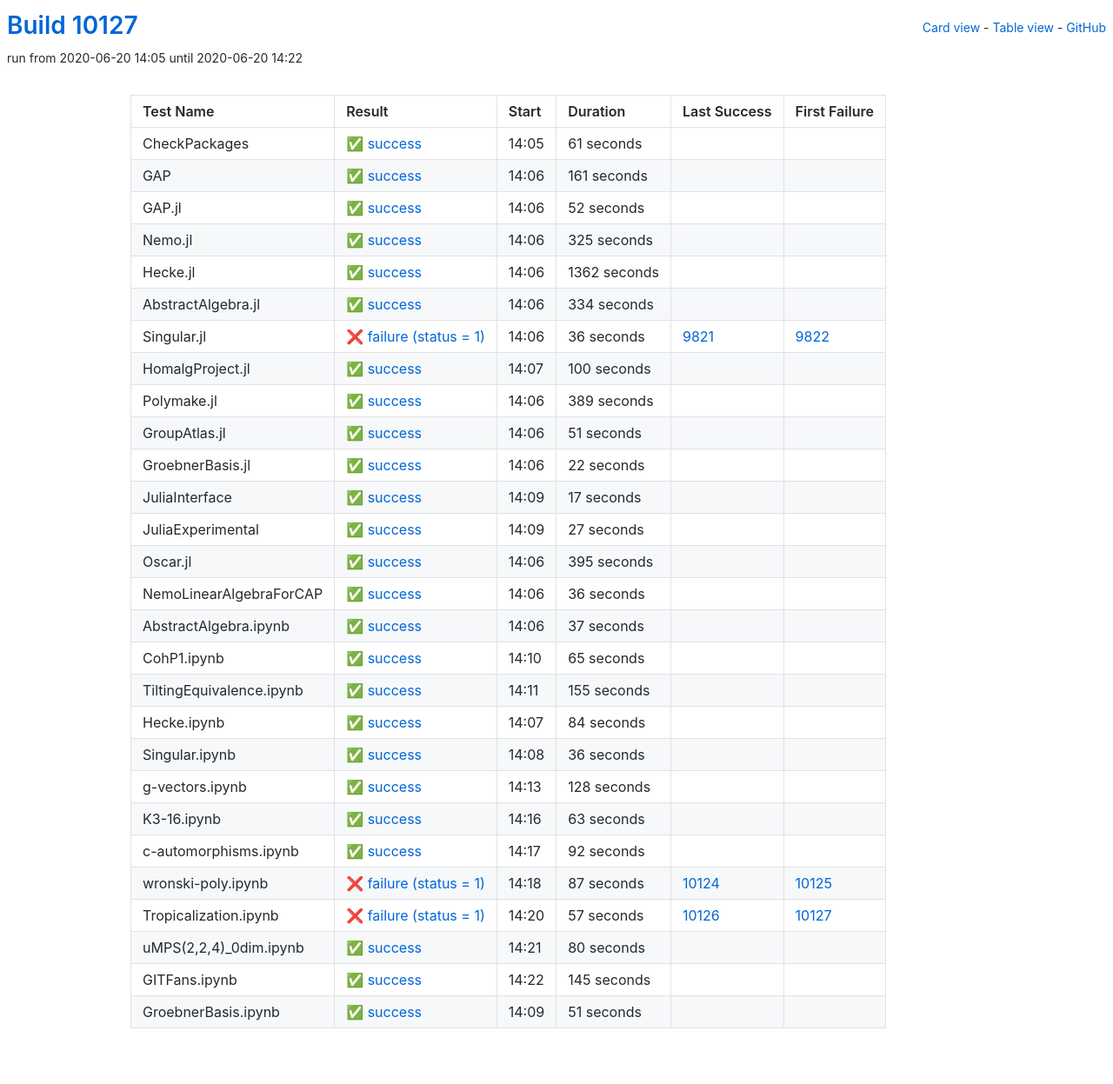
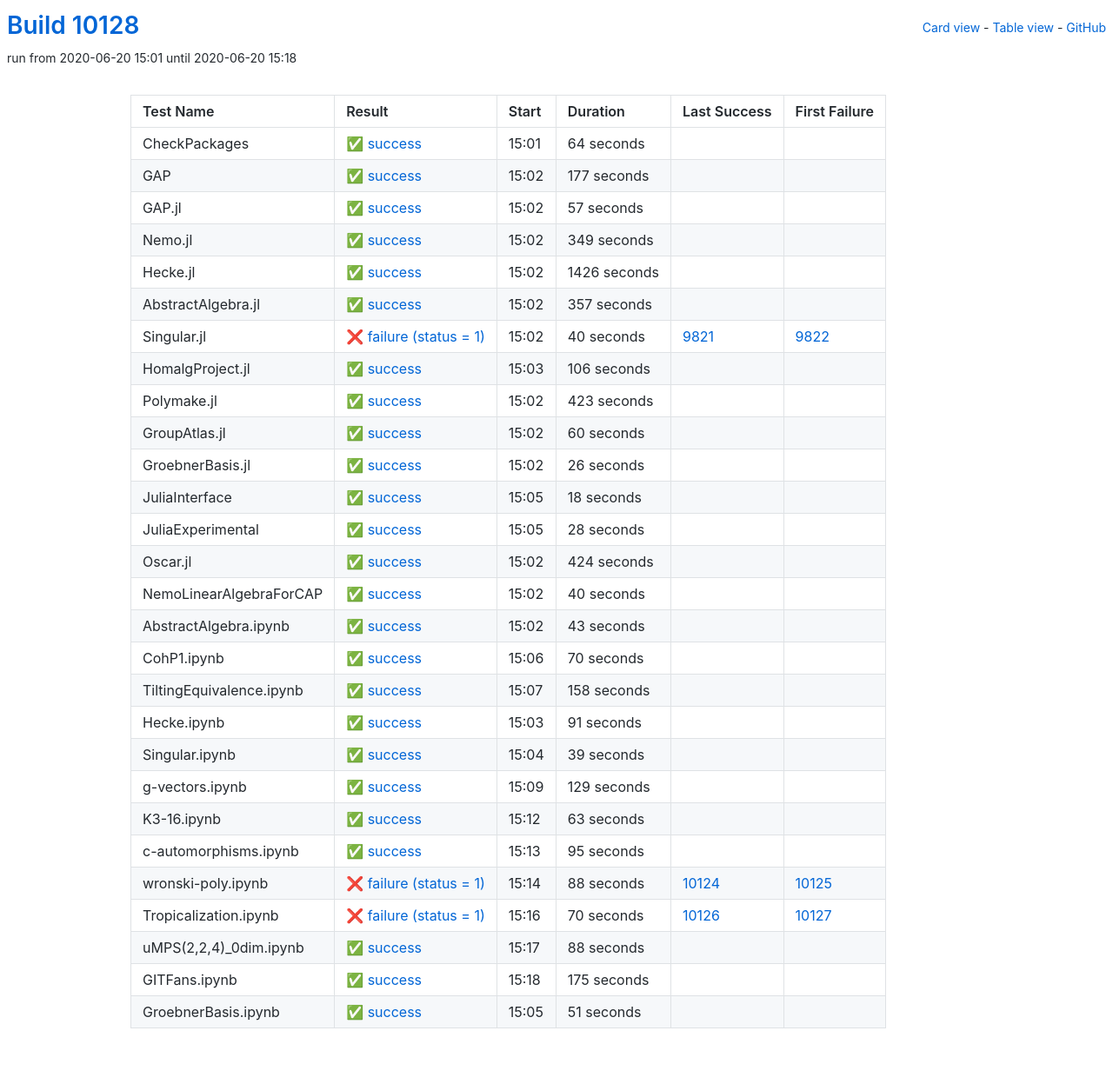
Before and after one commit to oscar-system/oscar-ci-status, a Jekyll site: the page built from table.html, in a window 1280 px wide. Shown: the whole page at 87% size. Built offline with Jekyll 4.4.1, drawn with Linux system fonts in a browser that asks for light colours.

Commit message:
Build #10128

```diff
--- a/_data/ci.yml
+++ b/_data/ci.yml
@@ -1,6 +1,6 @@
 ---
-build: 10127
-build_url: https://oscarci.mathematik.uni-kl.de/job/oscar/10127/
+build: 10128
+build_url: https://oscarci.mathematik.uni-kl.de/job/oscar/10128/
 job: oscar
 organization: oscar-system
 repo: oscar-ci-status
@@ -8,260 +8,260 @@
 tests:
 - name: CheckPackages
   id: checkpackages
-  log: https://oscarci.mathematik.uni-kl.de/job/oscar/10127/artifact/logs/build-10127/CheckPackages.log
-  start: 2020-06-20 14:05
+  log: https://oscarci.mathematik.uni-kl.de/job/oscar/10128/artifact/logs/build-10128/CheckPackages.log
+  start: 2020-06-20 15:01
   success: true
   exitcode: 0
   status: success
-  duration: 61
+  duration: 64
   last_success: false
   last_success_url:
   first_failure: false
   first_failure_url:
 - name: GAP
   id: gap
-  log: https://oscarci.mathematik.uni-kl.de/job/oscar/10127/artifact/logs/build-10127/GAP.log
-  start: 2020-06-20 14:06
+  log: https://oscarci.mathematik.uni-kl.de/job/oscar/10128/artifact/logs/build-10128/GAP.log
+  start: 2020-06-20 15:02
   success: true
   exitcode: 0
   status: success
-  duration: 161
+  duration: 177
   last_success: false
   last_success_url:
   first_failure: false
   first_failure_url:
 - name: GAP.jl
   id: gap-jl
-  log: https://oscarci.mathematik.uni-kl.de/job/oscar/10127/artifact/logs/build-10127/GAP.jl.log
-  start: 2020-06-20 14:06
+  log: https://oscarci.mathematik.uni-kl.de/job/oscar/10128/artifact/logs/build-10128/GAP.jl.log
+  start: 2020-06-20 15:02
   success: true
   exitcode: 0
   status: success
-  duration: 52
+  duration: 57
   last_success: false
   last_success_url:
   first_failure: false
   first_failure_url:
 - name: Nemo.jl
   id: nemo-jl
-  log: https://oscarci.mathematik.uni-kl.de/job/oscar/10127/artifact/logs/build-10127/Nemo.jl.log
-  start: 2020-06-20 14:06
+  log: https://oscarci.mathematik.uni-kl.de/job/oscar/10128/artifact/logs/build-10128/Nemo.jl.log
+  start: 2020-06-20 15:02
   success: true
   exitcode: 0
   status: success
-  duration: 325
+  duration: 349
   last_success: false
   last_success_url:
   first_failure: false
   first_failure_url:
 - name: Hecke.jl
   id: hecke-jl
-  log: https://oscarci.mathematik.uni-kl.de/job/oscar/10127/artifact/logs/build-10127/Hecke.jl.log
-  start: 2020-06-20 14:06
+  log: https://oscarci.mathematik.uni-kl.de/job/oscar/10128/artifact/logs/build-10128/Hecke.jl.log
+  start: 2020-06-20 15:02
   success: true
   exitcode: 0
   status: success
-  duration: 1362
+  duration: 1426
   last_success: false
   last_success_url:
   first_failure: false
   first_failure_url:
 - name: AbstractAlgebra.jl
   id: abstractalgebra-jl
-  log: https://oscarci.mathematik.uni-kl.de/job/oscar/10127/artifact/logs/build-10127/AbstractAlgebra.jl.log
-  start: 2020-06-20 14:06
+  log: https://oscarci.mathematik.uni-kl.de/job/oscar/10128/artifact/logs/build-10128/AbstractAlgebra.jl.log
+  start: 2020-06-20 15:02
   success: true
   exitcode: 0
   status: success
-  duration: 334
+  duration: 357
   last_success: false
   last_success_url:
   first_failure: false
   first_failure_url:
 - name: Singular.jl
   id: singular-jl
-  log: https://oscarci.mathematik.uni-kl.de/job/oscar/10127/artifact/logs/build-10127/Singular.jl.log
-  start: 2020-06-20 14:06
+  log: https://oscarci.mathematik.uni-kl.de/job/oscar/10128/artifact/logs/build-10128/Singular.jl.log
+  start: 2020-06-20 15:02
   success: false
   exitcode: 1
   status: failure
-  duration: 36
+  duration: 40
   last_success: 9821
   last_success_url: https://oscarci.mathematik.uni-kl.de/job/oscar/9821/
   first_failure: 9822
   first_failure_url: https://oscarci.mathematik.uni-kl.de/job/oscar/9822/
 - name: HomalgProject.jl
   id: homalgproject-jl
-  log: https://oscarci.mathematik.uni-kl.de/job/oscar/10127/artifact/logs/build-10127/HomalgProject.jl.log
-  start: 2020-06-20 14:07
+  log: https://oscarci.mathematik.uni-kl.de/job/oscar/10128/artifact/logs/build-10128/HomalgProject.jl.log
+  start: 2020-06-20 15:03
   success: true
   exitcode: 0
   status: success
-  duration: 100
+  duration: 106
   last_success: false
   last_success_url:
   first_failure: false
   first_failure_url:
 - name: Polymake.jl
   id: polymake-jl
-  log: https://oscarci.mathematik.uni-kl.de/job/oscar/10127/artifact/logs/build-10127/Polymake.jl.log
-  start: 2020-06-20 14:06
+  log: https://oscarci.mathematik.uni-kl.de/job/oscar/10128/artifact/logs/build-10128/Polymake.jl.log
+  start: 2020-06-20 15:02
   success: true
   exitcode: 0
   status: success
-  duration: 389
+  duration: 423
   last_success: false
   last_success_url:
   first_failure: false
   first_failure_url:
 - name: GroupAtlas.jl
   id: groupatlas-jl
-  log: https://oscarci.mathematik.uni-kl.de/job/oscar/10127/artifact/logs/build-10127/GroupAtlas.jl.log
-  start: 2020-06-20 14:06
+  log: https://oscarci.mathematik.uni-kl.de/job/oscar/10128/artifact/logs/build-10128/GroupAtlas.jl.log
+  start: 2020-06-20 15:02
   success: true
   exitcode: 0
   status: success
-  duration: 51
+  duration: 60
   last_success: false
   last_success_url:
   first_failure: false
   first_failure_url:
 - name: GroebnerBasis.jl
   id: groebnerbasis-jl
-  log: https://oscarci.mathematik.uni-kl.de/job/oscar/10127/artifact/logs/build-10127/GroebnerBasis.jl.log
-  start: 2020-06-20 14:06
+  log: https://oscarci.mathematik.uni-kl.de/job/oscar/10128/artifact/logs/build-10128/GroebnerBasis.jl.log
+  start: 2020-06-20 15:02
   success: true
   exitcode: 0
   status: success
-  duration: 22
+  duration: 26
   last_success: false
   last_success_url:
   first_failure: false
   first_failure_url:
 - name: JuliaInterface
   id: juliainterface
-  log: https://oscarci.mathematik.uni-kl.de/job/oscar/10127/artifact/logs/build-10127/JuliaInterface.log
-  start: 2020-06-20 14:09
+  log: https://oscarci.mathematik.uni-kl.de/job/oscar/10128/artifact/logs/build-10128/JuliaInterface.log
+  start: 2020-06-20 15:05
   success: true
   exitcode: 0
   status: success
-  duration: 17
+  duration: 18
   last_success: false
   last_success_url:
   first_failure: false
   first_failure_url:
 - name: JuliaExperimental
   id: juliaexperimental
-  log: https://oscarci.mathematik.uni-kl.de/job/oscar/10127/artifact/logs/build-10127/JuliaExperimental.log
-  start: 2020-06-20 14:09
+  log: https://oscarci.mathematik.uni-kl.de/job/oscar/10128/artifact/logs/build-10128/JuliaExperimental.log
+  start: 2020-06-20 15:05
   success: true
   exitcode: 0
   status: success
-  duration: 27
+  duration: 28
   last_success: false
   last_success_url:
   first_failure: false
   first_failure_url:
 - name: Oscar.jl
   id: oscar-jl
-  log: https://oscarci.mathematik.uni-kl.de/job/oscar/10127/artifact/logs/build-10127/Oscar.jl.log
-  start: 2020-06-20 14:06
+  log: https://oscarci.mathematik.uni-kl.de/job/oscar/10128/artifact/logs/build-10128/Oscar.jl.log
+  start: 2020-06-20 15:02
   success: true
   exitcode: 0
   status: success
-  duration: 395
+  duration: 424
   last_success: false
   last_success_url:
   first_failure: false
   first_failure_url:
 - name: NemoLinearAlgebraForCAP
   id: nemolinearalgebraforcap
-  log: https://oscarci.mathematik.uni-kl.de/job/oscar/10127/artifact/logs/build-10127/NemoLinearAlgebraForCAP.log
-  start: 2020-06-20 14:06
+  log: https://oscarci.mathematik.uni-kl.de/job/oscar/10128/artifact/logs/build-10128/NemoLinearAlgebraForCAP.log
+  start: 2020-06-20 15:02
   success: true
   exitcode: 0
   status: success
-  duration: 36
+  duration: 40
   last_success: false
   last_success_url:
   first_failure: false
   first_failure_url:
 - name: AbstractAlgebra.ipynb
   id: abstractalgebra-ipynb
-  log: https://oscarci.mathematik.uni-kl.de/job/oscar/10127/artifact/logs/build-10127/AbstractAlgebra.ipynb.log
-  start: 2020-06-20 14:06
+  log: https://oscarci.mathematik.uni-kl.de/job/oscar/10128/artifact/logs/build-10128/AbstractAlgebra.ipynb.log
+  start: 2020-06-20 15:02
   success: true
   exitcode: 0
   status: success
-  duration: 37
+  duration: 43
   last_success: false
   last_success_url:
   first_failure: false
   first_failure_url:
 - name: CohP1.ipynb
   id: cohp1-ipynb
-  log: https://oscarci.mathematik.uni-kl.de/job/oscar/10127/artifact/logs/build-10127/CohP1.ipynb.log
-  start: 2020-06-20 14:10
+  log: https://oscarci.mathematik.uni-kl.de/job/oscar/10128/artifact/logs/build-10128/CohP1.ipynb.log
+  start: 2020-06-20 15:06
   success: true
   exitcode: 0
   status: success
-  duration: 65
+  duration: 70
   last_success: false
   last_success_url:
   first_failure: false
   first_failure_url:
 - name: TiltingEquivalence.ipynb
   id: tiltingequivalence-ipynb
-  log: https://oscarci.mathematik.uni-kl.de/job/oscar/10127/artifact/logs/build-10127/TiltingEquivalence.ipynb.log
-  start: 2020-06-20 14:11
+  log: https://oscarci.mathematik.uni-kl.de/job/oscar/10128/artifact/logs/build-10128/TiltingEquivalence.ipynb.log
+  start: 2020-06-20 15:07
   success: true
   exitcode: 0
   status: success
-  duration: 155
+  duration: 158
   last_success: false
   last_success_url:
   first_failure: false
   first_failure_url:
 - name: Hecke.ipynb
   id: hecke-ipynb
-  log: https://oscarci.mathematik.uni-kl.de/job/oscar/10127/artifact/logs/build-10127/Hecke.ipynb.log
-  start: 2020-06-20 14:07
+  log: https://oscarci.mathematik.uni-kl.de/job/oscar/10128/artifact/logs/build-10128/Hecke.ipynb.log
+  start: 2020-06-20 15:03
   success: true
   exitcode: 0
   status: success
-  duration: 84
+  duration: 91
   last_success: false
   last_success_url:
   first_failure: false
   first_failure_url:
 - name: Singular.ipynb
   id: singular-ipynb
-  log: https://oscarci.mathematik.uni-kl.de/job/oscar/10127/artifact/logs/build-10127/Singular.ipynb.log
-  start: 2020-06-20 14:08
+  log: https://oscarci.mathematik.uni-kl.de/job/oscar/10128/artifact/logs/build-10128/Singular.ipynb.log
+  start: 2020-06-20 15:04
   success: true
   exitcode: 0
   status: success
-  duration: 36
+  duration: 39
   last_success: false
   last_success_url:
   first_failure: false
   first_failure_url:
 - name: g-vectors.ipynb
   id: g-vectors-ipynb
-  log: https://oscarci.mathematik.uni-kl.de/job/oscar/10127/artifact/logs/build-10127/g-vectors.ipynb.log
-  start: 2020-06-20 14:13
+  log: https://oscarci.mathematik.uni-kl.de/job/oscar/10128/artifact/logs/build-10128/g-vectors.ipynb.log
+  start: 2020-06-20 15:09
   success: true
   exitcode: 0
   status: success
-  duration: 128
+  duration: 129
   last_success: false
   last_success_url:
   first_failure: false
   first_failure_url:
 - name: K3-16.ipynb
   id: k3-16-ipynb
-  log: https://oscarci.mathematik.uni-kl.de/job/oscar/10127/artifact/logs/build-10127/K3-16.ipynb.log
-  start: 2020-06-20 14:16
+  log: https://oscarci.mathematik.uni-kl.de/job/oscar/10128/artifact/logs/build-10128/K3-16.ipynb.log
+  start: 2020-06-20 15:12
   success: true
   exitcode: 0
   status: success
@@ -272,68 +272,68 @@
   first_failure_url:
 - name: c-automorphisms.ipynb
   id: c-automorphisms-ipynb
-  log: https://oscarci.mathematik.uni-kl.de/job/oscar/10127/artifact/logs/build-10127/c-automorphisms.ipynb.log
-  start: 2020-06-20 14:17
+  log: https://oscarci.mathematik.uni-kl.de/job/oscar/10128/artifact/logs/build-10128/c-automorphisms.ipynb.log
+  start: 2020-06-20 15:13
   success: true
   exitcode: 0
   status: success
-  duration: 92
+  duration: 95
   last_success: false
   last_success_url:
   first_failure: false
   first_failure_url:
 - name: wronski-poly.ipynb
   id: wronski-poly-ipynb
-  log: https://oscarci.mathematik.uni-kl.de/job/oscar/10127/artifact/logs/build-10127/wronski-poly.ipynb.log
-  start: 2020-06-20 14:18
+  log: https://oscarci.mathematik.uni-kl.de/job/oscar/10128/artifact/logs/build-10128/wronski-poly.ipynb.log
+  start: 2020-06-20 15:14
   success: false
   exitcode: 1
   status: failure
-  duration: 87
+  duration: 88
   last_success: 10124
   last_success_url: https://oscarci.mathematik.uni-kl.de/job/oscar/10124/
   first_failure: 10125
   first_failure_url: https://oscarci.mathematik.uni-kl.de/job/oscar/10125/
 - name: Tropicalization.ipynb
   id: tropicalization-ipynb
-  log: https://oscarci.mathematik.uni-kl.de/job/oscar/10127/artifact/logs/build-10127/Tropicalization.ipynb.log
-  start: 2020-06-20 14:20
+  log: https://oscarci.mathematik.uni-kl.de/job/oscar/10128/artifact/logs/build-10128/Tropicalization.ipynb.log
+  start: 2020-06-20 15:16
   success: false
   exitcode: 1
   status: failure
-  duration: 57
+  duration: 70
   last_success: 10126
   last_success_url: https://oscarci.mathematik.uni-kl.de/job/oscar/10126/
   first_failure: 10127
   first_failure_url: https://oscarci.mathematik.uni-kl.de/job/oscar/10127/
 - name: uMPS(2,2,4)_0dim.ipynb
   id: umps-2-2-4-0dim-ipynb
-  log: https://oscarci.mathematik.uni-kl.de/job/oscar/10127/artifact/logs/build-10127/uMPS-2-2-4-_0dim.ipynb.log
-  start: 2020-06-20 14:21
+  log: https://oscarci.mathematik.uni-kl.de/job/oscar/10128/artifact/logs/build-10128/uMPS-2-2-4-_0dim.ipynb.log
+  start: 2020-06-20 15:17
   success: true
   exitcode: 0
   status: success
-  duration: 80
+  duration: 88
   last_success: false
   last_success_url:
   first_failure: false
   first_failure_url:
 - name: GITFans.ipynb
   id: gitfans-ipynb
-  log: https://oscarci.mathematik.uni-kl.de/job/oscar/10127/artifact/logs/build-10127/GITFans.ipynb.log
-  start: 2020-06-20 14:22
+  log: https://oscarci.mathematik.uni-kl.de/job/oscar/10128/artifact/logs/build-10128/GITFans.ipynb.log
+  start: 2020-06-20 15:18
   success: true
   exitcode: 0
   status: success
-  duration: 145
+  duration: 175
   last_success: false
   last_success_url:
   first_failure: false
   first_failure_url:
 - name: GroebnerBasis.ipynb
   id: groebnerbasis-ipynb
-  log: https://oscarci.mathematik.uni-kl.de/job/oscar/10127/artifact/logs/build-10127/GroebnerBasis.ipynb.log
-  start: 2020-06-20 14:09
+  log: https://oscarci.mathematik.uni-kl.de/job/oscar/10128/artifact/logs/build-10128/GroebnerBasis.ipynb.log
+  start: 2020-06-20 15:05
   success: true
   exitcode: 0
   status: success
```
Also changed, not shown: README.md.
